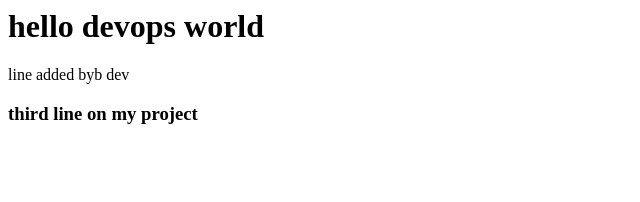
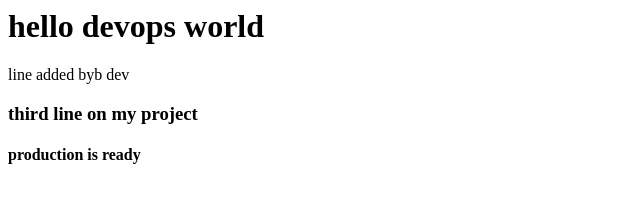
Before and after one commit to SameerParmar786/devops2, a plain HTML site: page devops_day_1/index.html in a window 1280 px wide. Shown: the whole page, without its empty margins (0-640 px from the left). Drawn offline with Linux system fonts and the light colour scheme.

Commit message:
approved by production

```diff
--- a/devops_day_1/index.html
+++ b/devops_day_1/index.html
@@ -1,3 +1,4 @@
 <h1> hello devops world </h1
 <h1> line added byb dev </h1>
 <h3> third line on my project </h3>
+<h4> production is ready </h4>
```
